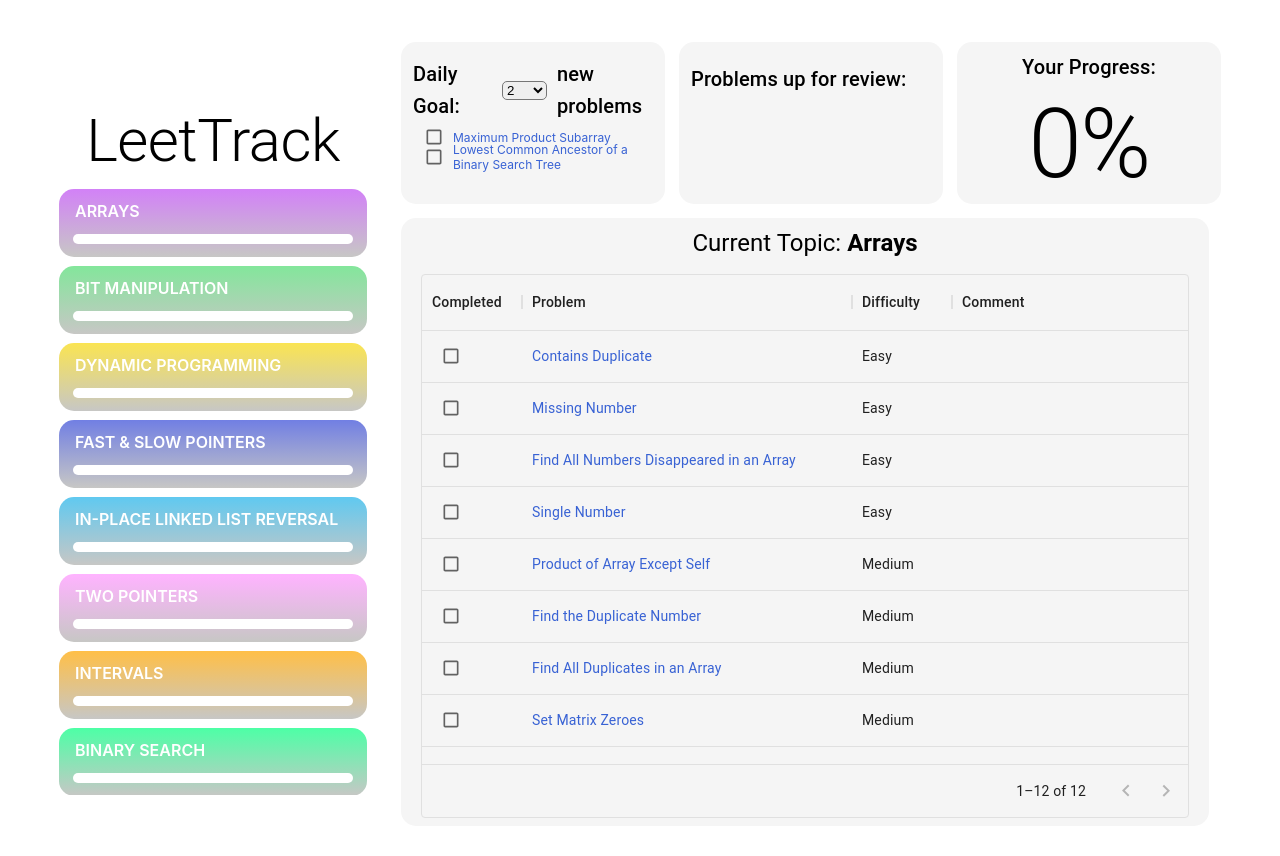
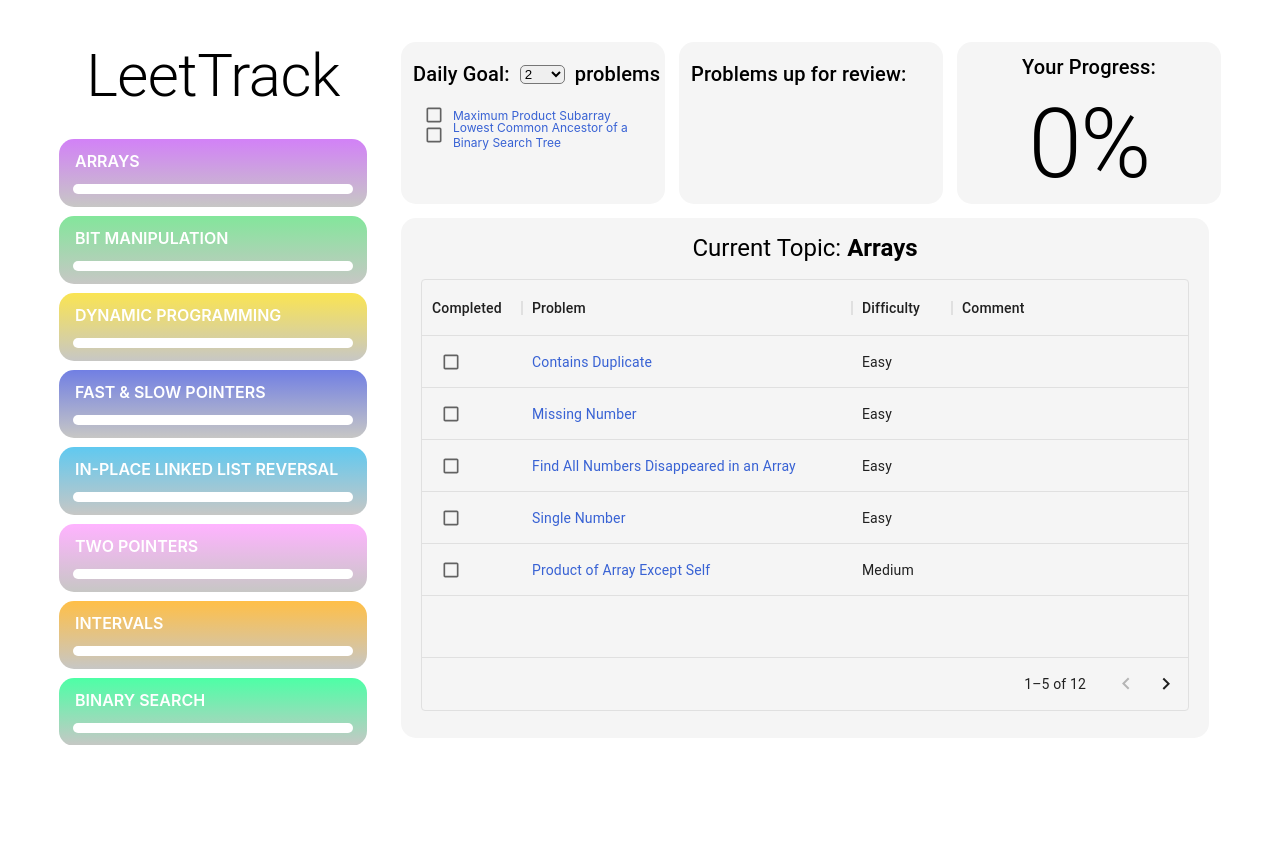
Before and after one commit to 397-f21/coffee-leettrack, a React (Create React App) app: page / in a window 1280 px wide. Shown: the top 856 px of the page. After the commit the page ends 800 px from the top, so only its background shows below. Built offline with nearby package versions, Linux system fonts and the light colour scheme.

Commit message:
align title, bottom of divs

```diff
--- a/src/App.js
+++ b/src/App.js
@@ -89,7 +89,7 @@ function App() {
     <div className="App">
       <div className="content">
         <div id="progress-column">
-          <Typography variant="h2" align="center" style={{ marginBottom: 15 },{marginTop:65}}>LeetTrack</Typography>
+          <Typography variant="h2" align="center" style={{ marginBottom: 15 }}>LeetTrack</Typography>
           <div id="progress-component-list">
             {Object.keys(patterns).map((categoryName) => (
               <ProgressIcon
@@ -125,7 +125,7 @@ function App() {
                   ))}
                 </select>
                 <Typography variant="h6">
-                  new problems
+                  problems
                 </Typography>
               </div>
               <ol className="problem-list"
@@ -145,7 +145,7 @@ function App() {
             </div >
             <div id="review-questions" className="card questionCard">
               <div className="question-list-header">
-                <Typography variant="h6" style={{paddingTop: 5}}> Problems up for review:</Typography>
+                <Typography variant="h6" > Problems up for review:</Typography>
               </div>
               <ol className="problem-list">
                 {reviewProblems.map((question) =>
@@ -163,7 +163,7 @@ function App() {
             </div>
           </div>
           <div className="card tableCard">
-            <Typography variant="h5">Current Topic: <b>{capitalizeWord(patternSelected.toLowerCase())}</b></Typography>
+            <Typography variant="h5" id="current-topic">Current Topic: <b>{capitalizeWord(patternSelected.toLowerCase())}</b></Typography>
             <PatternTable pattern={patternSelected} questions={questions} setQuestions={setQuestions}/>
           </div>
         </div>
--- a/src/Components/PatternTable.css
+++ b/src/Components/PatternTable.css
@@ -1,4 +1,4 @@
 .PatternTable {
-  height: 68vh;
+  height: 54vh;
   width: 60vw;
 };
--- a/src/Components/PatternTable.js
+++ b/src/Components/PatternTable.js
@@ -55,7 +55,7 @@ const PatternTable = ({pattern, questions, setQuestions}) => {
           <DataGrid
             rows={rows}
             columns={columns}
-            pageSize={23}
+            pageSize={5}
             />
         </div>
     );
--- a/src/index.css
+++ b/src/index.css
@@ -54,13 +54,15 @@ code {
 
 #daily-problems {
   padding-left: 10px;
-  font-size: 12px;
+  margin-top: 10px;
+  /* font-size: 12px; */
 }
 
 .problem-list {
-  margin-top: 5px;
+  padding-top: 5px;
   height: 55px;
   overflow-y:auto;
+  margin-top: 0px;
 }
 
 #new-and-review {
@@ -75,7 +77,7 @@ code {
   flex-direction: column;
   background-color: #f5f5f5;
 }
-.review-questions {
+#review-questions {
   display: flex;
   flex-direction: column;
   gap: 5px;
@@ -145,12 +147,16 @@ a:visited {
 .tableCard {
   display: flex;
   flex-direction: column;
-  justify-content: center;
+  justify-content: flex-start;
   align-items: center;
   gap: 15px;
   background-color: #f5f5f5;
-  height: 75vh;
+  height: 64vh;
   width: 62.5vw;
+}
+
+#current-topic {
+  padding-top: 10px;
 }
 
 .dialog-checkbox {
```
